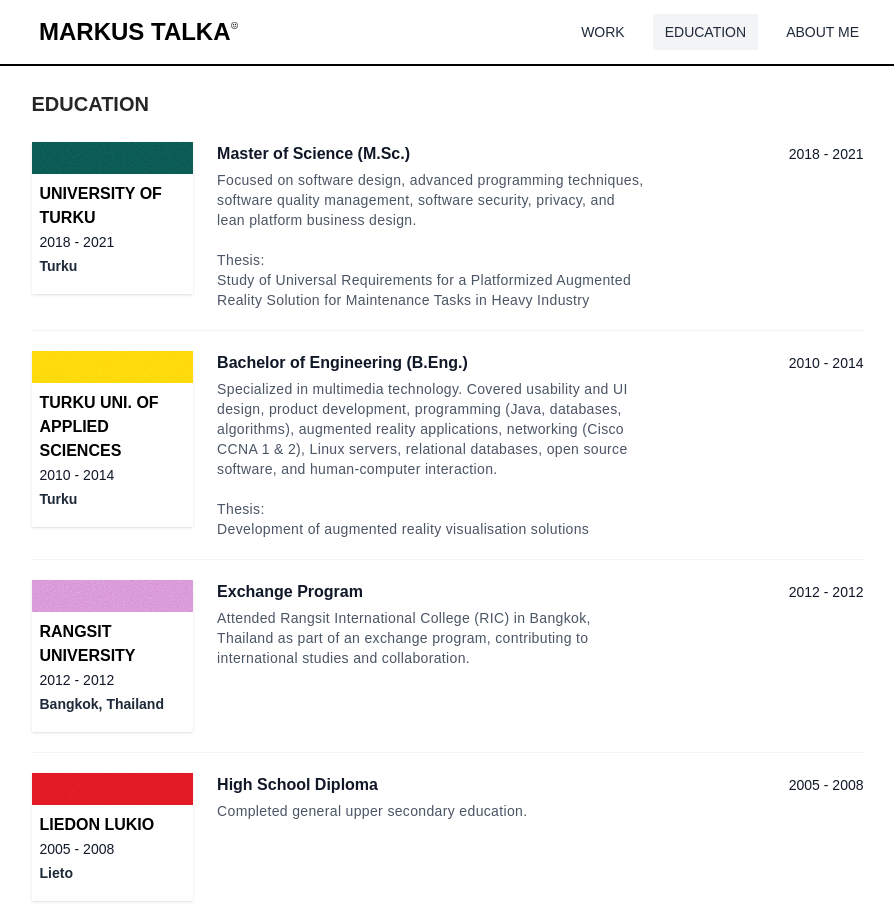
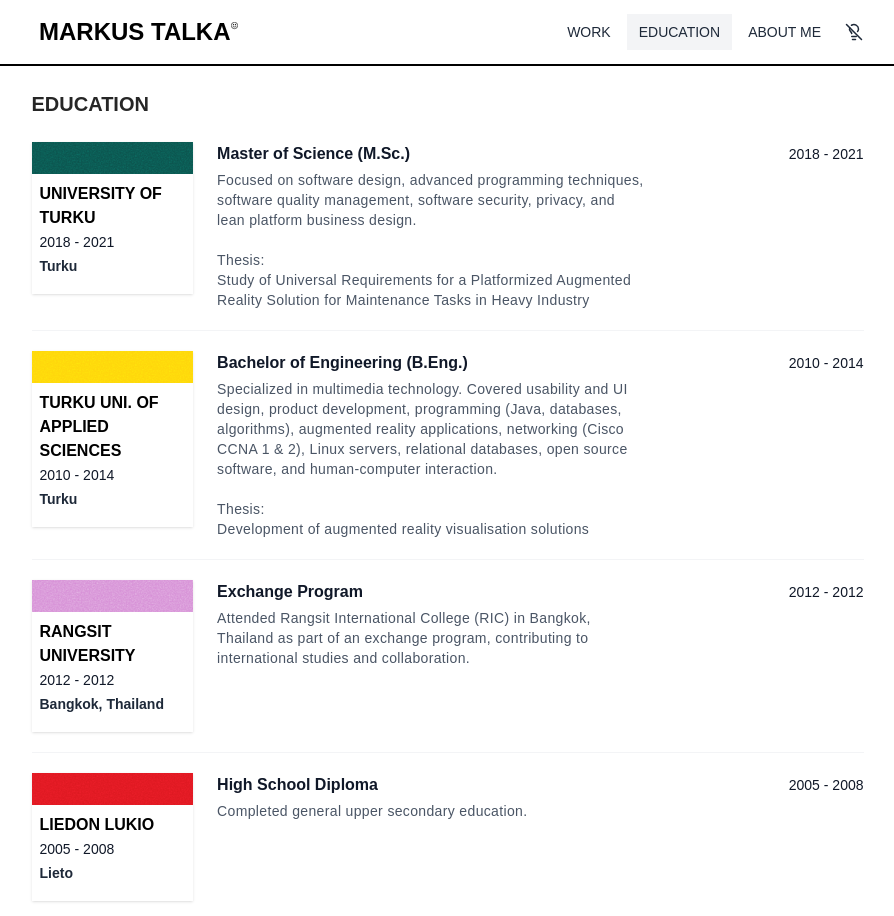
Before and after one commit to mtalka/2025-personal, a React (Vite) app: page /education in a window 1280 px wide. Shown: the top 916 px of the page, without its empty margins (185-1079 px from the left). Built offline with nearby package versions, Linux system fonts and the light colour scheme; a web font is replaced by a local one.

Commit message:
Theme switch

```diff
--- a/index.html
+++ b/index.html
@@ -1,7 +1,15 @@
 <!doctype html>
 <html lang="en">
   <head>
-
+    <script>
+      (function () {
+        var stored = localStorage.getItem("theme");
+        var prefersDark = window.matchMedia("(prefers-color-scheme: dark)").matches;
+        if (stored === "dark" || (!stored && prefersDark)) {
+          document.documentElement.classList.add("dark");
+        }
+      })();
+    </script>
     <meta charset="UTF-8" />
     <link rel="icon" type="image/svg+xml" href="/favicon.ico" />
     <meta name="viewport" content="width=device-width, initial-scale=1.0" />
--- a/package.json
+++ b/package.json
@@ -17,6 +17,7 @@
     "@tailwindcss/vite": "^4.1.12",
     "@tanstack/react-router": "^1.131.27",
     "@tanstack/react-router-devtools": "^1.131.27",
+    "lucide-react": "^1.14.0",
     "react": "^19.1.1",
     "react-dom": "^19.1.1",
     "react-markdown": "^10.1.0",
--- a/src/components/Nav.tsx
+++ b/src/components/Nav.tsx
@@ -5,6 +5,8 @@
 } from "@headlessui/react";
 import { Bars3Icon, XMarkIcon } from "@heroicons/react/24/outline";
 import { Link } from "@tanstack/react-router";
+import { Lightbulb, LightbulbOff } from "lucide-react";
+import { useTheme } from "../hooks/useTheme";
 
 const navigation = [
   { name: "Work", to: "/" },
@@ -14,6 +16,23 @@
 
 function classNames(...classes: string[]) {
   return classes.filter(Boolean).join(" ");
+}
+
+function ThemeToggle({ className }: { className?: string }) {
+  const { theme, toggleTheme } = useTheme();
+  const isDark = theme === "dark";
+  return (
+    <button
+      onClick={toggleTheme}
+      aria-label={isDark ? "Switch to light mode" : "Switch to dark mode"}
+      className={classNames(
+        "cursor-pointer rounded-md p-2 text-gray-800 hover:bg-black/5 hover:text-black dark:text-stone-100 dark:hover:bg-stone-900 dark:hover:text-white transition-colors",
+        className ?? ""
+      )}
+    >
+      {isDark ? <Lightbulb size={18} /> : <LightbulbOff size={18} />}
+    </button>
+  );
 }
 
 export default function Nav() {
@@ -62,8 +81,7 @@
                 </svg>
               </span>
             </div>
-            <div className="hidden md:block">
-              <div className="ml-10 flex items-baseline space-x-4">
+            <div className="hidden md:flex items-center ml-10 space-x-1">
               {navigation.map((item) => (
                 <Link
                   key={item.name}
@@ -82,11 +100,11 @@
                   {item.name}
                 </Link>
               ))}
+              <ThemeToggle />
             </div>
           </div>
-          </div>
-          <div className="-mr-2 flex md:hidden">
-            {/* Mobile menu button */}
+          <div className="-mr-2 flex items-center gap-1 md:hidden">
+            <ThemeToggle />
             <DisclosureButton
               className="group relative inline-flex items-center justify-center rounded-md p-2 text-gray-900 hover:bg-black/5 hover:text-black dark:text-stone-100 dark:hover:bg-stone-900 dark:hover:text-white focus:outline-2 focus:outline-offset-2 focus:outline-indigo-600"
               aria-expanded="false"
@@ -122,7 +140,7 @@
                   "bg-gray-100 text-black dark:bg-stone-800 dark:text-stone-100",
               }}
               className={classNames(
-                "w-fit text-gray-800 hover:bg-black/5 hover:text-black dark:text-stone-100 dark:hover:bg-stone-900 dark:hover:text-white  ",
+                "w-fit text-gray-800 hover:bg-black/5 hover:text-black dark:text-stone-100 dark:hover:bg-stone-900 dark:hover:text-white",
                 "px-3 py-2 text-sm test-text font-medium uppercase"
               )}
             >
--- /dev/null
+++ b/src/hooks/useTheme.ts
@@ -0,0 +1,42 @@
+import { useEffect, useState } from "react";
+
+type Theme = "light" | "dark";
+
+function getSystemTheme(): Theme {
+  return window.matchMedia("(prefers-color-scheme: dark)").matches
+    ? "dark"
+    : "light";
+}
+
+function applyTheme(theme: Theme) {
+  document.documentElement.classList.toggle("dark", theme === "dark");
+}
+
+export function useTheme() {
+  const [theme, setTheme] = useState<Theme>(() => {
+    const stored = localStorage.getItem("theme") as Theme | null;
+    return stored ?? getSystemTheme();
+  });
+
+  useEffect(() => {
+    applyTheme(theme);
+    localStorage.setItem("theme", theme);
+  }, [theme]);
+
+  // Follow system changes only when the user hasn't made an explicit choice
+  useEffect(() => {
+    const stored = localStorage.getItem("theme");
+    if (stored) return;
+    const mq = window.matchMedia("(prefers-color-scheme: dark)");
+    const handler = (e: MediaQueryListEvent) =>
+      setTheme(e.matches ? "dark" : "light");
+    mq.addEventListener("change", handler);
+    return () => mq.removeEventListener("change", handler);
+  }, []);
+
+  function toggleTheme() {
+    setTheme((t) => (t === "dark" ? "light" : "dark"));
+  }
+
+  return { theme, toggleTheme };
+}
--- a/src/index.css
+++ b/src/index.css
@@ -1,15 +1,15 @@
 @import "tailwindcss";
+
+@variant dark (&:where(.dark, .dark *));
 
 :root {
   --foreground-color: #000;
   --background-color: #fff;
 }
 
-@media (prefers-color-scheme: dark) {
-  :root {
-    --foreground-color: #f5f5f4;
-    --background-color: #161616;
-  }
+html.dark {
+  --foreground-color: #f5f5f4;
+  --background-color: #161616;
 }
 
 html {
```
Also changed, not shown: 1 other file (tests, documents, lock files or other folders). Lines whose indentation alone changed are shown as unchanged.
